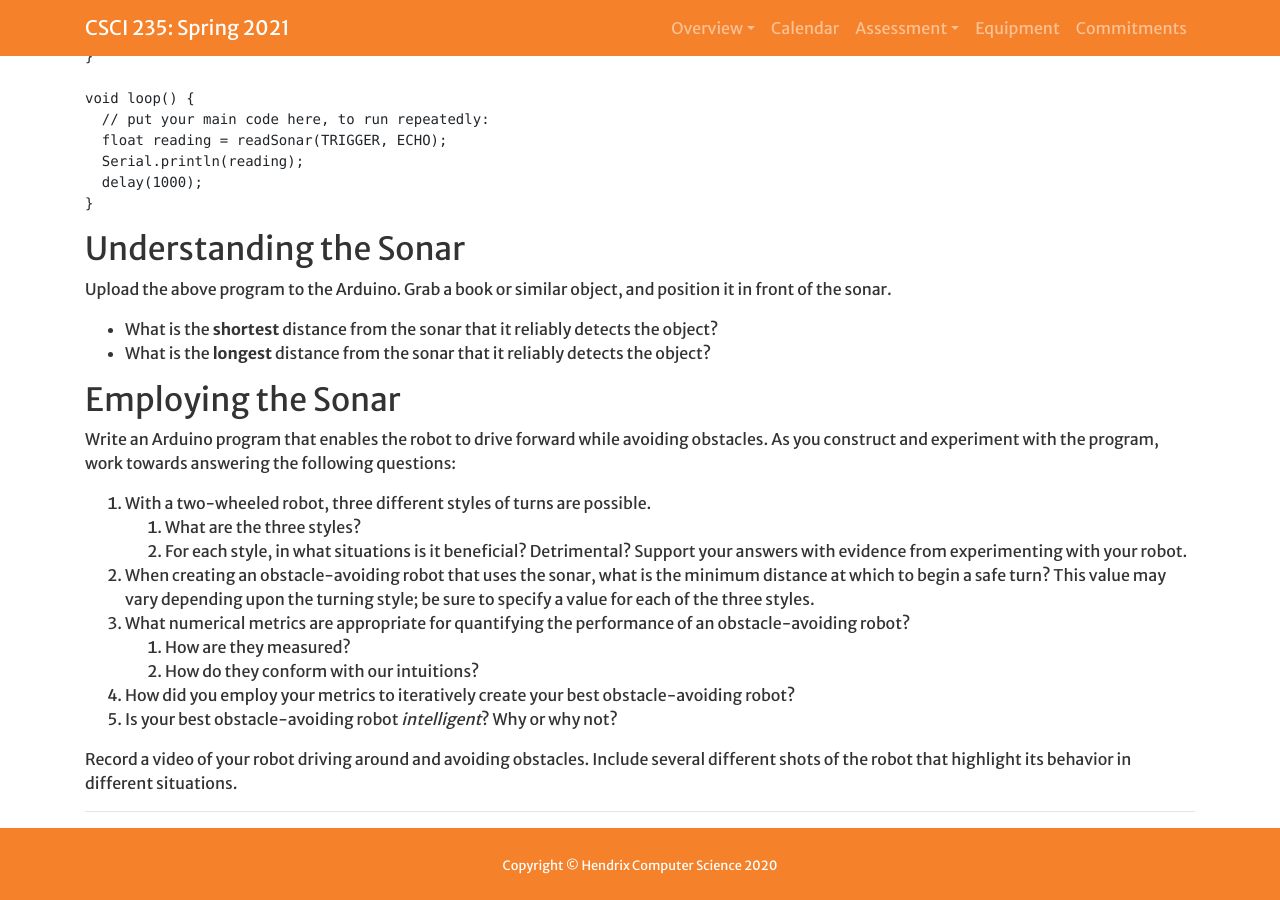
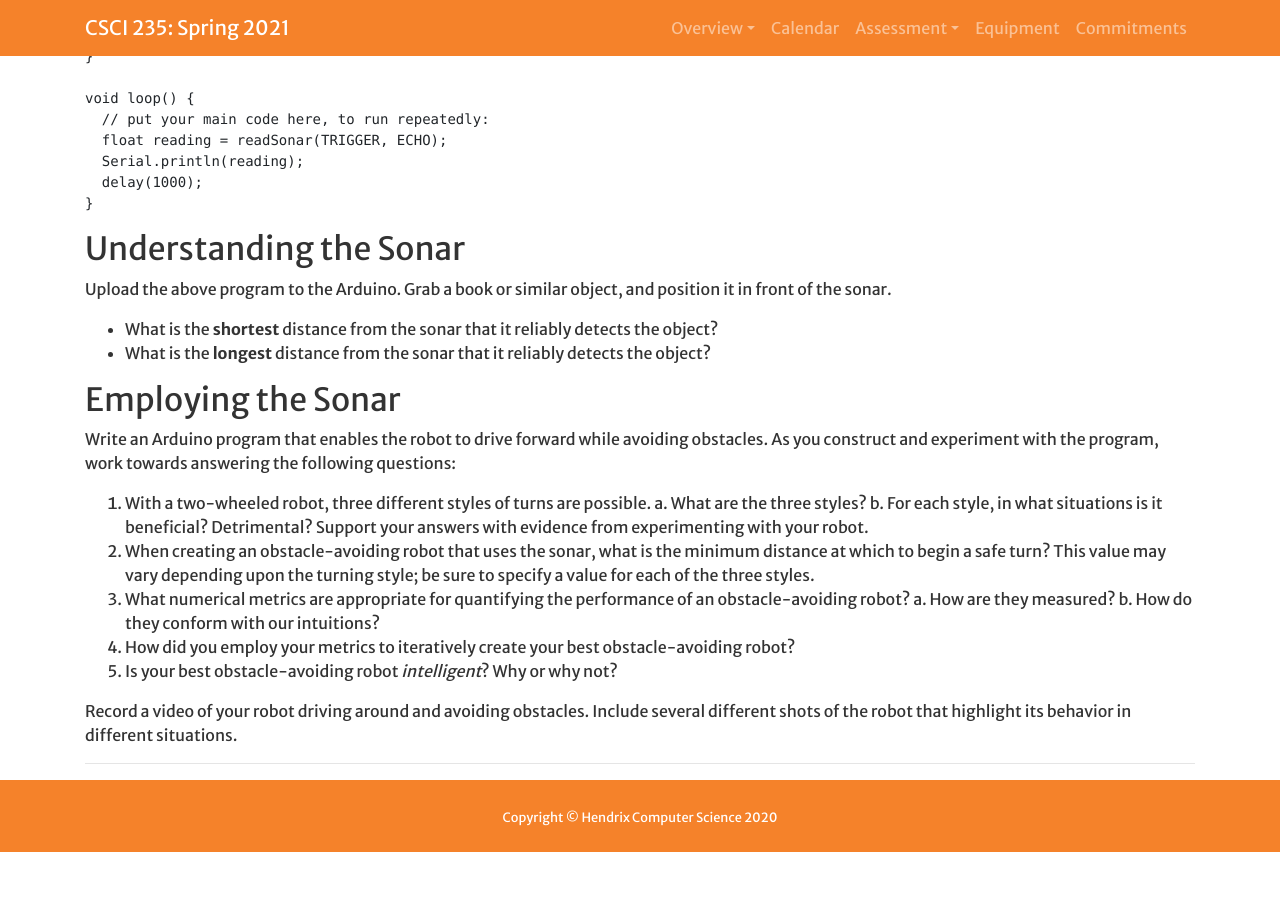
Before and after one commit to Hendrix-CS/csci235, a Jekyll site: the page built from projects/Sonar.md, in a window 1280 px wide and 900 px high, scrolled down 2048 px. Built offline with Jekyll 4.4.1, drawn with Linux system fonts in a browser that asks for light colours; a script that is not in the unit is left out; our own code applies the rules of GitHub Pages for plain Markdown files; after the commit the page ends 2900 px from its top, so only the background shows below that; some of the changed lines change nothing that is shown.

Commit message:
Tiny edits.

```diff
--- a/projects/Sonar.md
+++ b/projects/Sonar.md
@@ -93,13 +93,13 @@
 and experiment with the program, work towards answering the following questions:
 
 1. With a two-wheeled robot, three different styles of turns are possible.
-   1. What are the three styles?
-   2. For each style, in what situations is it beneficial? Detrimental? Support your answers with evidence from experimenting with your robot.
+   a. What are the three styles?
+   b. For each style, in what situations is it beneficial? Detrimental? Support your answers with evidence from experimenting with your robot.
 2. When creating an obstacle-avoiding robot that uses the sonar, what is the minimum distance at which to begin a safe turn?
    This value may vary depending upon the turning style; be sure to specify a value for each of the three styles.
 3. What numerical metrics are appropriate for quantifying the performance of an obstacle-avoiding robot?
-   1. How are they measured?
-   2. How do they conform with our intuitions?
+   a. How are they measured?
+   b. How do they conform with our intuitions?
 4. How did you employ your metrics to iteratively create your best obstacle-avoiding robot?
 5. Is your best obstacle-avoiding robot *intelligent*? Why or why not?
 
```
